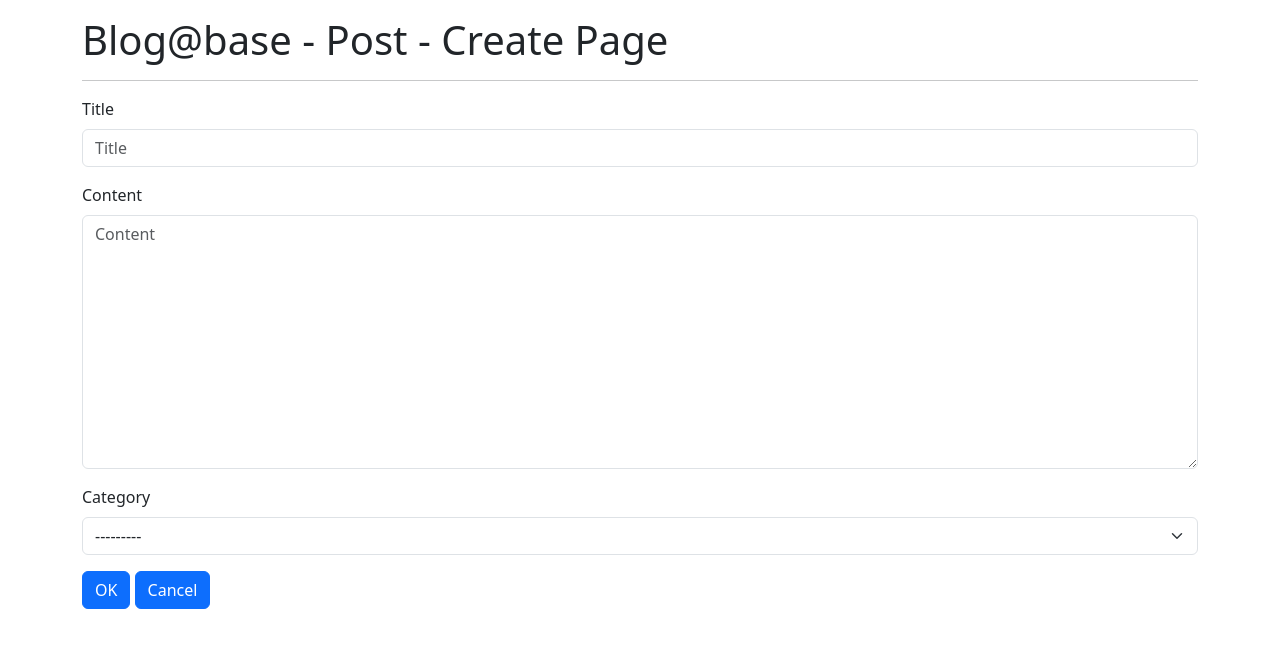
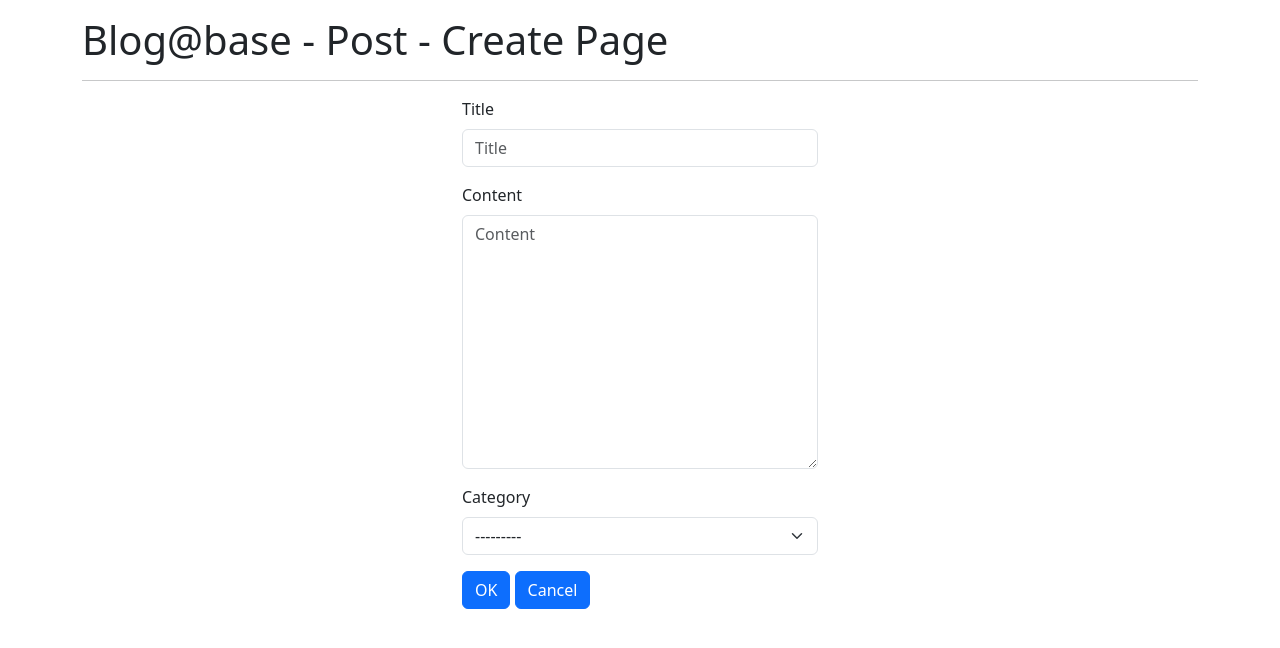
Before and after one commit to farmerlin731/django-blog-2410, a Django app: page /blog/posts/create/ in a window 1280 px wide. Shown: the top 648 px of the page. Run offline with Django 5.2, Linux system fonts and the light colour scheme; data that the repository does not hold is empty; some libraries are stand-ins or nearby versions.

Commit message:
Add grid @ post-create.

```diff
--- a/blog/templates/blog/post_create.html
+++ b/blog/templates/blog/post_create.html
@@ -7,10 +7,14 @@
 {% endblock page_header %}
 
 {% block content %}
+    <div class="row">
+        <div class="col-12 col-sm-8 offset-sm-2 col-md-6 offset-md-3 col-lg-4 offset-lg-4">
             <form action="" method="post" class="form">
                 {% csrf_token %}
                 {% bootstrap_form form %}
                 {% bootstrap_button button_type="submit" content="OK" %}
                 {% bootstrap_button button_type="reset" content="Cancel" %}
             </form>
+        </div>
+    </div>
 {% endblock content %}
```
Lines whose indentation alone changed are shown as unchanged.
